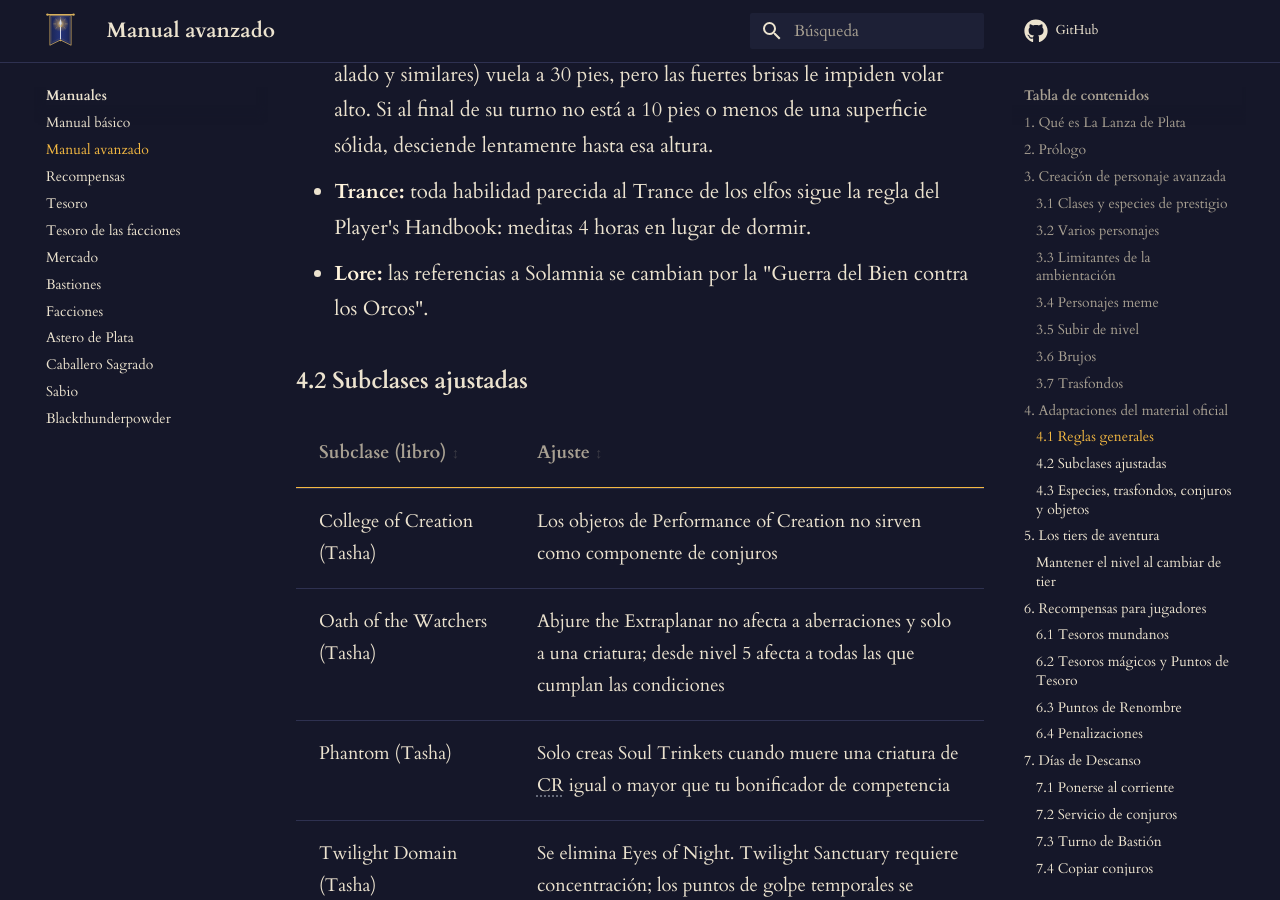
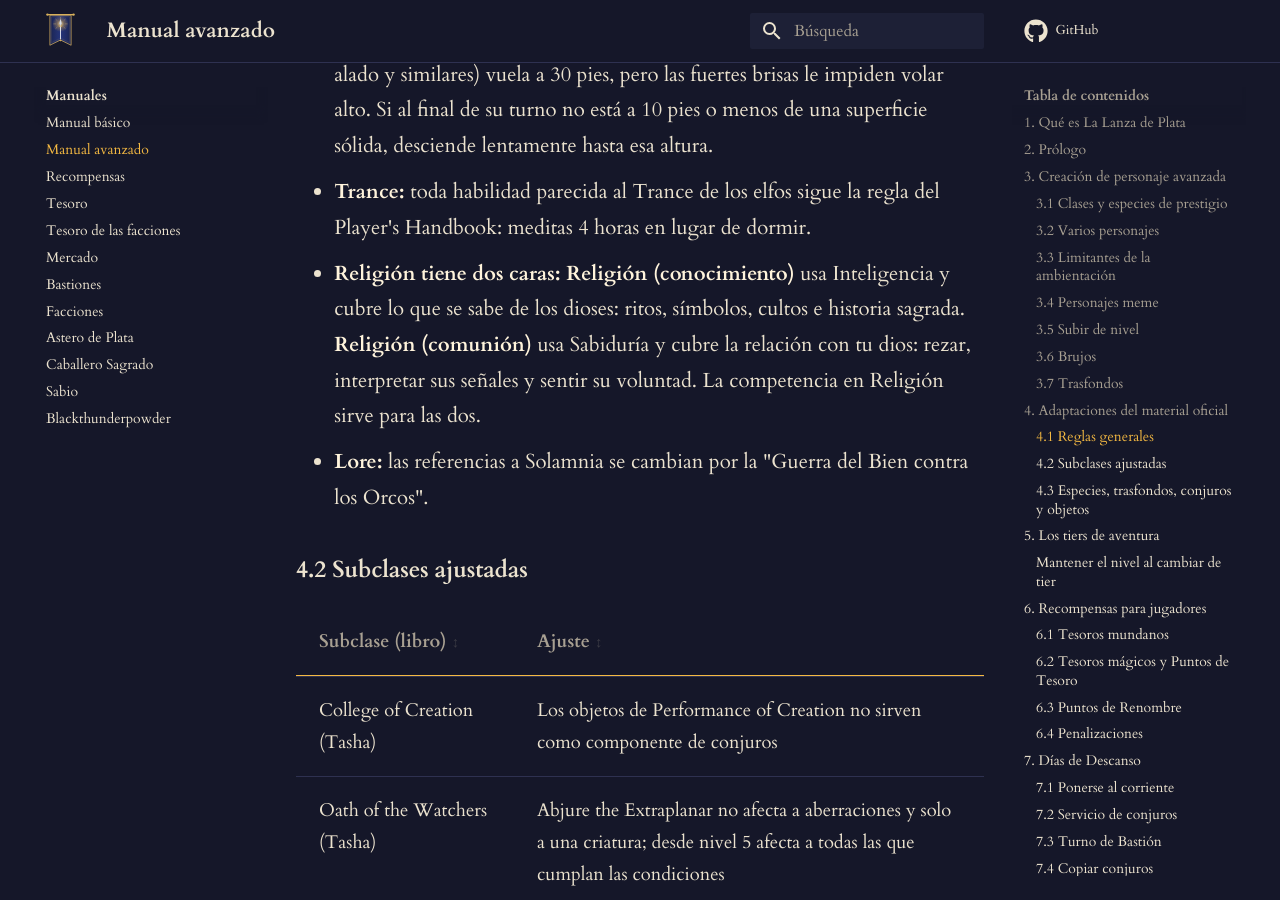
Before and after one commit to MagicFlee-hue/lanza-de-plata, an MkDocs documentation site: the page built from docs/documentos/manual-avanzado.md, in a window 1280 px wide and 900 px high, scrolled down 5780 px. Built offline with MkDocs 1.6.1 and Material for MkDocs 9.7.7, drawn with Linux system fonts in a browser that asks for light colours; comment, search, counter and statistics services are not loaded.

Commit message:
Homebrew: Religión (conocimiento, INT) y Religión (comunión, SAB)

```diff
--- a/docs/assets/js/ficha.js
+++ b/docs/assets/js/ficha.js
@@ -25,7 +25,7 @@
     ["Acrobacias", "DES"], ["Arcanos", "INT"], ["Atletismo", "FUE"], ["Engaño", "CAR"], ["Historia", "INT"],
     ["Interpretación", "CAR"], ["Intimidación", "CAR"], ["Investigación", "INT"], ["Juego de Manos", "DES"],
     ["Medicina", "SAB"], ["Naturaleza", "INT"], ["Percepción", "SAB"], ["Perspicacia", "SAB"], ["Persuasión", "CAR"],
-    ["Religión", "INT"], ["Sigilo", "DES"], ["Supervivencia", "SAB"], ["Trato con Animales", "SAB"]];
+    ["Religión (conocimiento)", "INT", "Religión"], ["Religión (comunión)", "SAB", "Religión"], ["Sigilo", "DES"], ["Supervivencia", "SAB"], ["Trato con Animales", "SAB"]];
   var CONDICIONES = [
     ["Agarrado", "Tu velocidad es 0. Desventaja al atacar a cualquiera que no sea quien te agarra. Te puede mover consigo."],
     ["Apresado", "Velocidad 0. Desventaja en tus ataques y en salvaciones de Destreza; los ataques contra ti tienen ventaja."],
@@ -199,8 +199,10 @@
     CARACS.forEach(function (c) { M[c[0]] = mod(C[c[0]]); });
     var salv = pj.salvaciones || [];
     var hab = pj.habilidades || {};
-    function bonoHab(nombre, car) {
-      var e = hab[nombre];
+    // Homebrew de la mesa: Religión tiene dos caras (INT y SAB). Si la ficha no las separa, ambas usan la competencia de "Religión".
+    function estadoHab(nombre, alias) { return hab[nombre] || (alias ? hab[alias] : undefined); }
+    function bonoHab(nombre, car, alias) {
+      var e = estadoHab(nombre, alias);
       return M[car] + (e === "Pericia" ? 2 * prof : e === "Competente" ? prof : 0);
     }
     var iniciativa = M.DES + (+pj.iniciativa_extra || 0);
@@ -452,9 +454,9 @@
       })),
       h("h3", { text: "Habilidades" }),
       h("ul", { class: "pj-habs" }, HABILIDADES.map(function (x) {
-        var e = hab[x[0]];
+        var e = estadoHab(x[0], x[2]);
         return h("li", { class: e === "Pericia" ? "pericia" : e === "Competente" ? "comp" : "" },
-          h("b", { text: signo(bonoHab(x[0], x[1])) }), h("span", { text: x[0] }), h("small", { text: x[1] + (e === "Pericia" ? " · pericia" : "") }));
+          h("b", { text: signo(bonoHab(x[0], x[1], x[2])) }), h("span", { text: x[0] }), h("small", { text: x[1] + (e === "Pericia" ? " · pericia" : "") }));
       })),
       h("p", { class: "pj-leyenda" }, h("span", { class: "punto comp" }), " competente  ", h("span", { class: "punto pericia" }), " pericia (doble competencia)"),
       bloqueTexto("Rasgos de especie", lista(pj.rasgos_especie)),
--- a/docs/documentos/manual-avanzado.md
+++ b/docs/documentos/manual-avanzado.md
@@ -92,6 +92,7 @@ El Player's Handbook 2024 reemplaza todo lo que tenga una versión nueva. Lo de
 - **Subclases de 2014 en clases de 2024:** si el primer rasgo de la subclase era de nivel 1 o 2, lo ganas a nivel 3 junto con el resto de rasgos de ese nivel.
 - **Vuelo:** toda especie con velocidad de vuelo (Aarakocra, Fairy, Owlin, tiflin alado y similares) vuela a 30 pies, pero las fuertes brisas le impiden volar alto. Si al final de su turno no está a 10 pies o menos de una superficie sólida, desciende lentamente hasta esa altura.
 - **Trance:** toda habilidad parecida al Trance de los elfos sigue la regla del Player's Handbook: meditas 4 horas en lugar de dormir.
+- **Religión tiene dos caras:** **Religión (conocimiento)** usa Inteligencia y cubre lo que se sabe de los dioses: ritos, símbolos, cultos e historia sagrada. **Religión (comunión)** usa Sabiduría y cubre la relación con tu dios: rezar, interpretar sus señales y sentir su voluntad. La competencia en Religión sirve para las dos.
 - **Lore:** las referencias a Solamnia se cambian por la "Guerra del Bien contra los Orcos".
 
 ### 4.2 Subclases ajustadas
```
